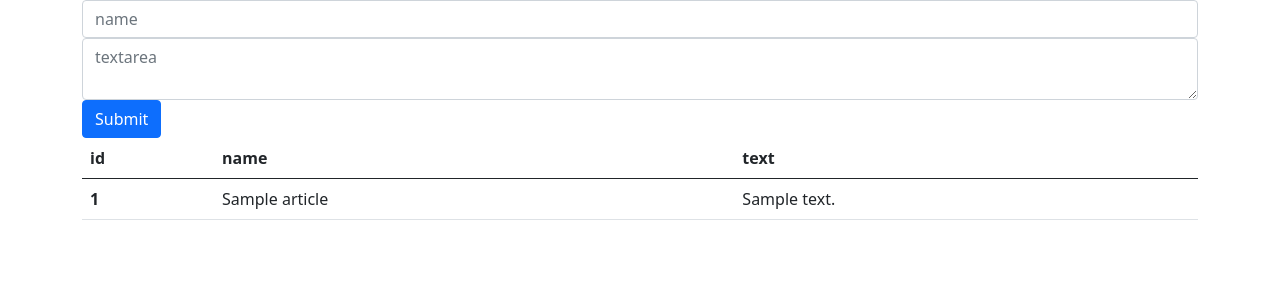
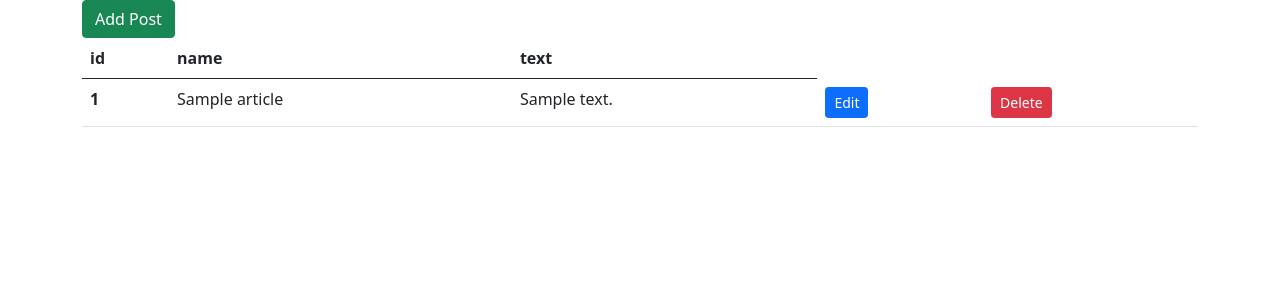
Before and after one commit to rost9999/blog, a PHP site: page / in a window 1280 px wide. Shown: the top 300 px of the page. Run offline with PHP 8.4, Linux system fonts and the light colour scheme; tables that the repository leaves empty or names only in its code hold one stand-in row (values such as "Sample post"); data that the repository does not hold is empty.

Commit message:
add buttons

```diff
--- a/src/controllers/HomeController.php
+++ b/src/controllers/HomeController.php
@@ -44,4 +44,10 @@ class HomeController
         $this->articleRepository->editPost($data, $id);
         header('Location: /');
     }
+
+    public function deletePost($data, $id)
+    {
+        $this->articleRepository->deletePost($id);
+        header('Location: /');
+    }
 }
--- a/src/pages/home.php
+++ b/src/pages/home.php
@@ -14,15 +14,7 @@
 <div class="container">
     <div class="row">
         <div class="col">
-        <form action="" method="post">
-            <div class="form-group">
-                <input type="text" class="form-control" placeholder="name" name="name">
-            </div>
-            <div class="form-group">
-                <textarea class="form-control" placeholder="textarea" name="text"></textarea>
-            </div>
-            <button type="submit" class="btn btn-primary">Submit</button>
-        </form>
+            <a href="/home/viewAddPost" type="button" class="btn btn-success">Add Post</a>
             <table class="table">
                 <thead>
                 <tr>
@@ -37,6 +29,10 @@
                         <th scope="row"><?= $value['id']; ?></th>
                         <td><?= $value['name']; ?></td>
                         <td><?= $value['text']; ?></td>
+                        <td><a href="/home/viewEditPost/<?= $value['id']; ?>" type="button"
+                               class="btn btn-primary btn-sm">Edit</a></td>
+                        <td><a href="/home/deletePost/<?= $value['id']; ?>" type="button" class="btn btn-danger btn-sm">Delete</a>
+                        </td>
                     </tr>
                 <?php endforeach; ?>
                 </tbody>
--- a/src/repositories/ArticleRepository.php
+++ b/src/repositories/ArticleRepository.php
@@ -39,4 +39,10 @@ class ArticleRepository
 
     }
 
+    public function deletePost($id)
+    {
+        $sql = $this->db->prepare("DELETE FROM `articles` WHERE  `id` = $id");
+        $sql->execute(['id' => $id]);
+    }
+
 }
```
Lines whose indentation alone changed are shown as unchanged.
